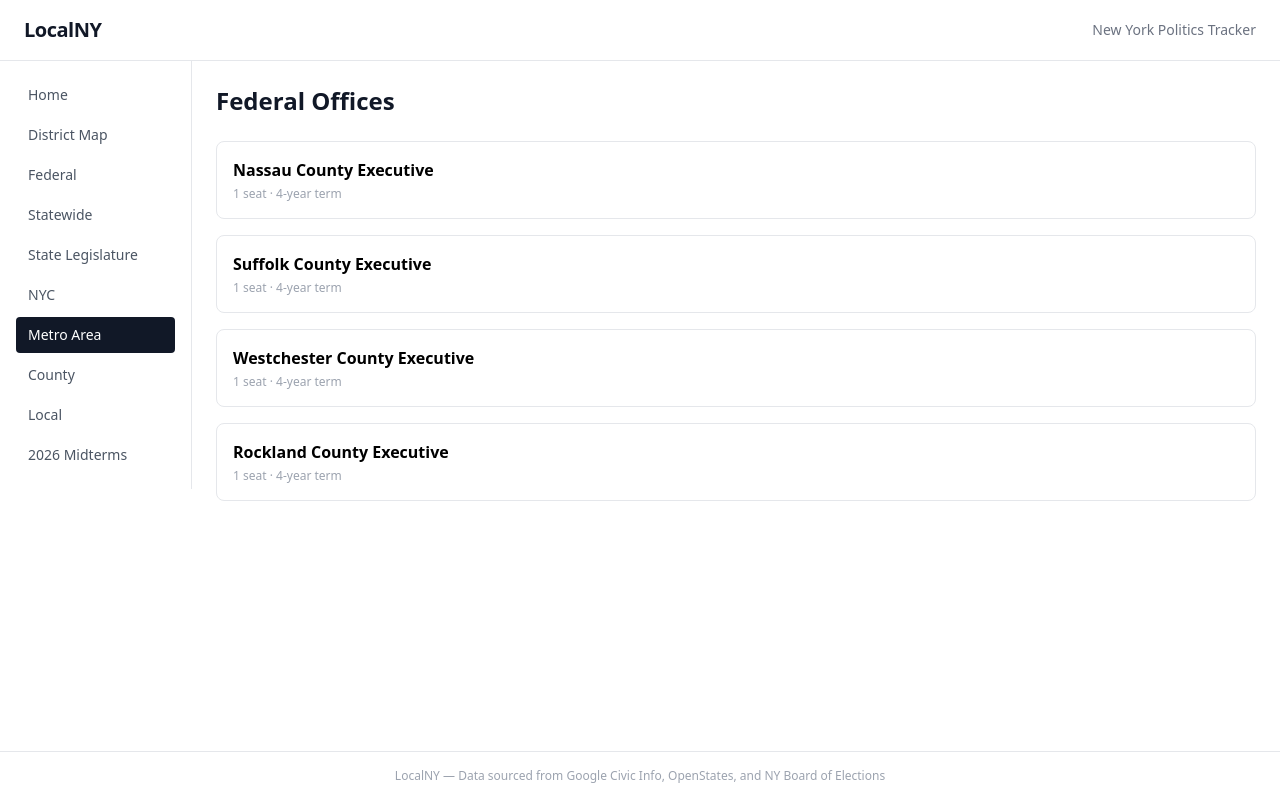
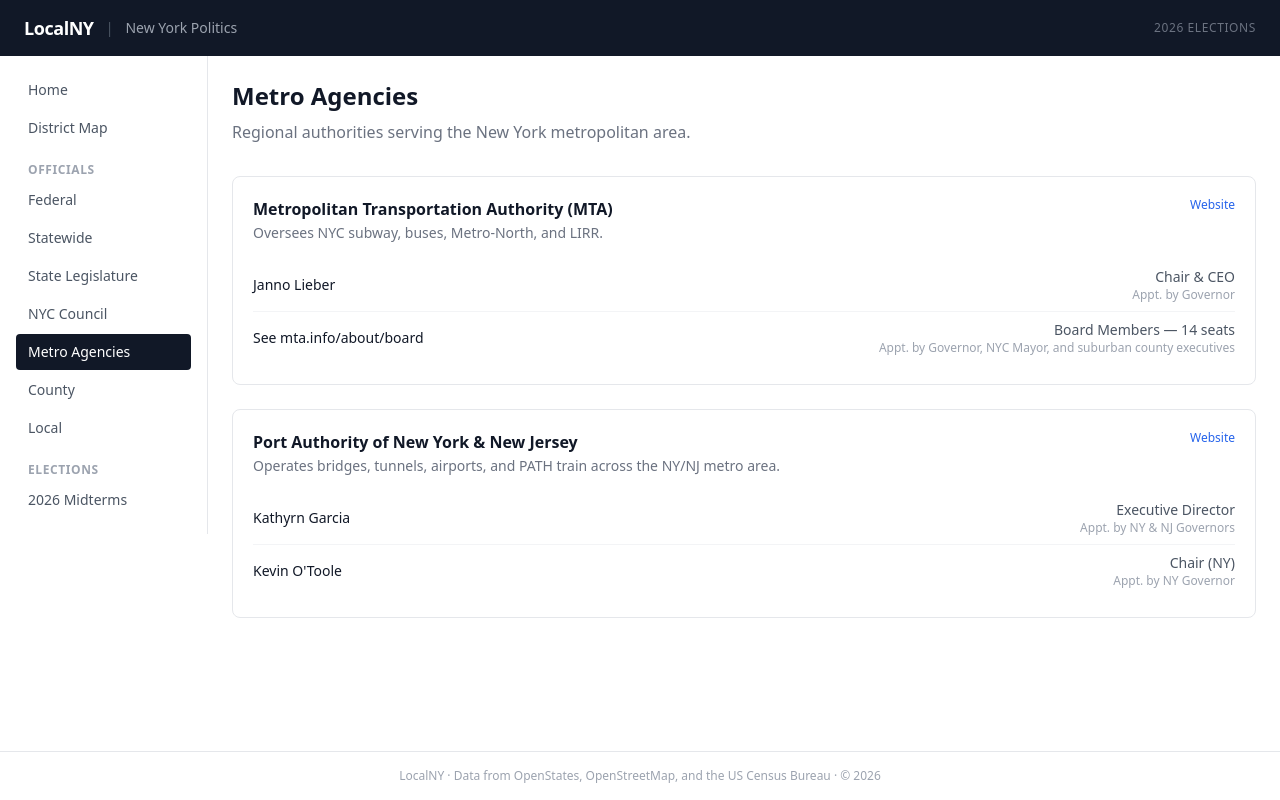
Before and after one commit to vincentbonet/LocalNY, a React (Vite) app: page /metro in a window 1280 px wide. Built offline with nearby package versions, Linux system fonts and the light colour scheme.

Commit message:
fix: repair map rendering, polish UI, fix Metro page and data sources

```diff
--- a/index.html
+++ b/index.html
@@ -4,7 +4,9 @@
     <meta charset="UTF-8" />
     <link rel="icon" type="image/svg+xml" href="/favicon.svg" />
     <meta name="viewport" content="width=device-width, initial-scale=1.0" />
-    <title>package.json</title>
+    <meta name="description" content="Track every level of New York politics — from your school board to the U.S. Senate." />
+    <link rel="stylesheet" href="https://unpkg.com/leaflet@1.9.4/dist/leaflet.css" integrity="sha256-p4NxAoJBhIIN+hmNHrzRCf9tD/miZyoHS5obTRR9BMY=" crossorigin="" />
+    <title>LocalNY</title>
   </head>
   <body>
     <div id="root"></div>
--- a/src/components/layout/Footer.tsx
+++ b/src/components/layout/Footer.tsx
@@ -1,7 +1,13 @@
 export default function Footer() {
   return (
     <footer className="border-t border-gray-200 px-6 py-4 text-center text-xs text-gray-400">
-      LocalNY — Data sourced from Google Civic Info, OpenStates, and NY Board of Elections
+      LocalNY · Data from{' '}
+      <a href="https://openstates.org" target="_blank" rel="noreferrer" className="hover:underline">OpenStates</a>
+      {', '}
+      <a href="https://www.openstreetmap.org" target="_blank" rel="noreferrer" className="hover:underline">OpenStreetMap</a>
+      {', and the '}
+      <a href="https://www.census.gov" target="_blank" rel="noreferrer" className="hover:underline">US Census Bureau</a>
+      {' · © 2026'}
     </footer>
   );
 }
--- a/src/components/layout/Header.tsx
+++ b/src/components/layout/Header.tsx
@@ -8,20 +8,22 @@
 
 export default function Header({ onMenuToggle, menuOpen }: Props) {
   return (
-    <header className="bg-white border-b border-gray-200 px-6 py-4 flex items-center justify-between">
+    <header className="bg-gray-900 px-6 py-3.5 flex items-center justify-between shrink-0">
       <div className="flex items-center gap-3">
         <button
           onClick={onMenuToggle}
-          className="md:hidden p-1 rounded text-gray-500 hover:bg-gray-100"
+          className="md:hidden p-1.5 rounded text-gray-400 hover:bg-gray-800 transition-colors"
           aria-label="Toggle menu"
         >
           {menuOpen ? <X size={20} /> : <Menu size={20} />}
         </button>
-        <Link to="/" className="text-xl font-bold tracking-tight text-gray-900">
+        <Link to="/" className="text-lg font-bold tracking-tight text-white">
           LocalNY
         </Link>
+        <span className="hidden sm:block text-gray-600 text-sm select-none">|</span>
+        <span className="hidden sm:block text-gray-400 text-sm">New York Politics</span>
       </div>
-      <span className="text-sm text-gray-500 hidden sm:block">New York Politics Tracker</span>
+      <span className="text-xs font-medium text-gray-500 hidden sm:block uppercase tracking-wider">2026 Elections</span>
     </header>
   );
 }
--- a/src/components/layout/Sidebar.tsx
+++ b/src/components/layout/Sidebar.tsx
@@ -1,17 +1,32 @@
 import { NavLink, useLocation } from 'react-router-dom';
 import { useEffect } from 'react';
 
-const links = [
+const sections = [
+  {
+    label: null,
+    links: [
       { to: '/', label: 'Home' },
       { to: '/map', label: 'District Map' },
+    ],
+  },
+  {
+    label: 'Officials',
+    links: [
       { to: '/federal', label: 'Federal' },
       { to: '/statewide', label: 'Statewide' },
       { to: '/state-legislature', label: 'State Legislature' },
-  { to: '/nyc', label: 'NYC' },
-  { to: '/metro', label: 'Metro Area' },
+      { to: '/nyc', label: 'NYC Council' },
+      { to: '/metro', label: 'Metro Agencies' },
       { to: '/county', label: 'County' },
       { to: '/local', label: 'Local' },
+    ],
+  },
+  {
+    label: 'Elections',
+    links: [
       { to: '/midterm', label: '2026 Midterms' },
+    ],
+  },
 ];
 
 interface Props {
@@ -34,12 +49,20 @@
       )}
 
       <nav className={`
-        fixed top-0 left-0 h-full w-48 bg-white border-r border-gray-200 p-4 flex flex-col gap-1 z-30 pt-20
+        fixed top-0 left-0 h-full w-52 bg-white border-r border-gray-200 p-4 flex flex-col gap-4 z-30 pt-20 overflow-y-auto
         transform transition-transform duration-200
         md:static md:translate-x-0 md:pt-4 md:z-auto
         ${open ? 'translate-x-0' : '-translate-x-full'}
       `}>
-        {links.map(({ to, label }) => (
+        {sections.map((section, i) => (
+          <div key={i}>
+            {section.label && (
+              <p className="px-3 mb-1 text-xs font-semibold text-gray-400 uppercase tracking-wider">
+                {section.label}
+              </p>
+            )}
+            <div className="flex flex-col gap-0.5">
+              {section.links.map(({ to, label }) => (
                 <NavLink
                   key={to}
                   to={to}
@@ -48,13 +71,16 @@
                     `px-3 py-2 rounded text-sm font-medium transition-colors ${
                       isActive
                         ? 'bg-gray-900 text-white'
-                  : 'text-gray-600 hover:bg-gray-100'
+                        : 'text-gray-600 hover:bg-gray-100 hover:text-gray-900'
                     }`
                   }
                 >
                   {label}
                 </NavLink>
               ))}
+            </div>
+          </div>
+        ))}
       </nav>
     </>
   );
--- a/src/components/ui/SearchBar.tsx
+++ b/src/components/ui/SearchBar.tsx
@@ -15,12 +15,12 @@
         type="text"
         value={value}
         onChange={(e) => setValue(e.target.value)}
-        onKeyDown={(e) => e.key === 'Enter' && onSearch(value)}
+        onKeyDown={(e) => e.key === 'Enter' && value.trim() && onSearch(value.trim())}
         placeholder={placeholder}
         className="flex-1 border border-gray-300 rounded px-4 py-2 text-sm focus:outline-none focus:ring-2 focus:ring-gray-900"
       />
       <button
-        onClick={() => onSearch(value)}
+        onClick={() => value.trim() && onSearch(value.trim())}
         className="bg-gray-900 text-white px-4 py-2 rounded text-sm font-medium hover:bg-gray-700 transition-colors"
       >
         Search
--- a/src/pages/Home.tsx
+++ b/src/pages/Home.tsx
@@ -18,13 +18,36 @@
 
   return (
     <div className="max-w-2xl mx-auto">
-      <h1 className="text-3xl font-bold text-gray-900 mb-2">LocalNY</h1>
-      <p className="text-gray-500 mb-8">
-        Track every level of New York politics — from your school board to the U.S. Senate.
+      <h1 className="text-3xl font-bold text-gray-900 mb-1">Find your representatives</h1>
+      <p className="text-gray-500 mb-6">
+        Enter your New York address to see every elected official from your city council to Congress.
       </p>
-      <SearchBar onSearch={handleSearch} placeholder="Enter your NY address..." />
+      <SearchBar onSearch={handleSearch} placeholder="e.g. 123 Broadway, New York, NY" />
       {loading && <Spinner />}
       {error && <p className="mt-4 text-red-500 text-sm">{error}</p>}
+
+      {!loading && data.length === 0 && !error && (
+        <div className="mt-10 grid grid-cols-2 gap-3 sm:grid-cols-3">
+          {[
+            { label: 'Federal', desc: 'Congress & U.S. Senate', to: '/federal' },
+            { label: 'Statewide', desc: 'Governor, AG, Comptroller', to: '/statewide' },
+            { label: 'State Legislature', desc: 'Senate & Assembly', to: '/state-legislature' },
+            { label: 'NYC Council', desc: '51 council districts', to: '/nyc' },
+            { label: 'County', desc: 'All 62 NY counties', to: '/county' },
+            { label: '2026 Midterms', desc: 'Races on your ballot', to: '/midterm' },
+          ].map(({ label, desc, to }) => (
+            <Link
+              key={to}
+              to={to}
+              className="border border-gray-200 rounded-lg p-3 hover:border-gray-400 hover:bg-gray-50 transition-colors"
+            >
+              <p className="font-medium text-sm text-gray-900">{label}</p>
+              <p className="text-xs text-gray-500 mt-0.5">{desc}</p>
+            </Link>
+          ))}
+        </div>
+      )}
+
       {data.length > 0 && (
         <div className="mt-8 flex flex-col gap-6">
           {data.map((group) => (
--- a/src/pages/MapView.tsx
+++ b/src/pages/MapView.tsx
@@ -9,6 +9,7 @@
 import Badge from '../components/ui/Badge';
 import { usePageTitle } from '../hooks/usePageTitle';
 
+import 'leaflet/dist/leaflet.css';
 import markerIcon from 'leaflet/dist/images/marker-icon.png';
 import markerIcon2x from 'leaflet/dist/images/marker-icon-2x.png';
 import markerShadow from 'leaflet/dist/images/marker-shadow.png';
@@ -21,7 +22,7 @@
 });
 
 const NY_CENTER: [number, number] = [42.9538, -75.5268];
-const NY_ZOOM = 7;
+const NY_ZOOM = 8;
 
 const LAYERS = [
   { label: 'Congressional', id: '12' },
--- a/src/pages/Metro.tsx
+++ b/src/pages/Metro.tsx
@@ -1,18 +1,37 @@
-import { officesByLevel } from '../data/offices';
+import { metroAgencies } from '../data/mta-officials';
 import { usePageTitle } from '../hooks/usePageTitle';
 
 export default function Metro() {
   usePageTitle('Metro Agencies');
-  const offices = officesByLevel('metro');
   return (
     <div>
-      <h1 className="text-2xl font-bold text-gray-900 mb-6">Federal Offices</h1>
-      <div className="grid gap-4">
-        {offices.map((o) => (
-          <div key={o.id} className="border border-gray-200 rounded-lg p-4">
-            <h2 className="font-semibold">{o.title}</h2>
-            <p className="text-sm text-gray-500">{o.description}</p>
-            <p className="text-xs text-gray-400 mt-1">{o.seats} seat{o.seats !== 1 ? 's' : ''} · {o.termYears}-year term</p>
+      <h1 className="text-2xl font-bold text-gray-900 mb-2">Metro Agencies</h1>
+      <p className="text-gray-500 mb-8">Regional authorities serving the New York metropolitan area.</p>
+      <div className="flex flex-col gap-6">
+        {metroAgencies.map((agency) => (
+          <div key={agency.name} className="border border-gray-200 rounded-lg p-5">
+            <div className="flex items-start justify-between gap-4 mb-4">
+              <div>
+                <h2 className="font-semibold text-gray-900">{agency.name}</h2>
+                <p className="text-sm text-gray-500 mt-0.5">{agency.description}</p>
+              </div>
+              <a href={agency.website} target="_blank" rel="noreferrer" className="text-xs text-blue-600 hover:underline shrink-0">
+                Website
+              </a>
+            </div>
+            <div className="flex flex-col divide-y divide-gray-100">
+              {agency.officials.filter((o) => o.name !== 'TBD').map((official) => (
+                <div key={`${official.name}-${official.title}`} className="flex items-center justify-between py-2 text-sm">
+                  <span className="font-medium text-gray-900">{official.name}</span>
+                  <div className="text-right">
+                    <span className="text-gray-600">{official.title}</span>
+                    {official.appointedBy && (
+                      <p className="text-xs text-gray-400">Appt. by {official.appointedBy}</p>
+                    )}
+                  </div>
+                </div>
+              ))}
+            </div>
           </div>
         ))}
       </div>
--- a/src/pages/Statewide.tsx
+++ b/src/pages/Statewide.tsx
@@ -29,6 +29,7 @@
         </div>
         <p className="text-xs text-gray-400 mt-0.5">{official.office}</p>
       </div>
+      {official.website && (
         <a
           href={official.website}
           target="_blank"
@@ -37,6 +38,7 @@
         >
           Website
         </a>
+      )}
     </div>
   );
 }
```
Lines whose indentation alone changed are shown as unchanged.
